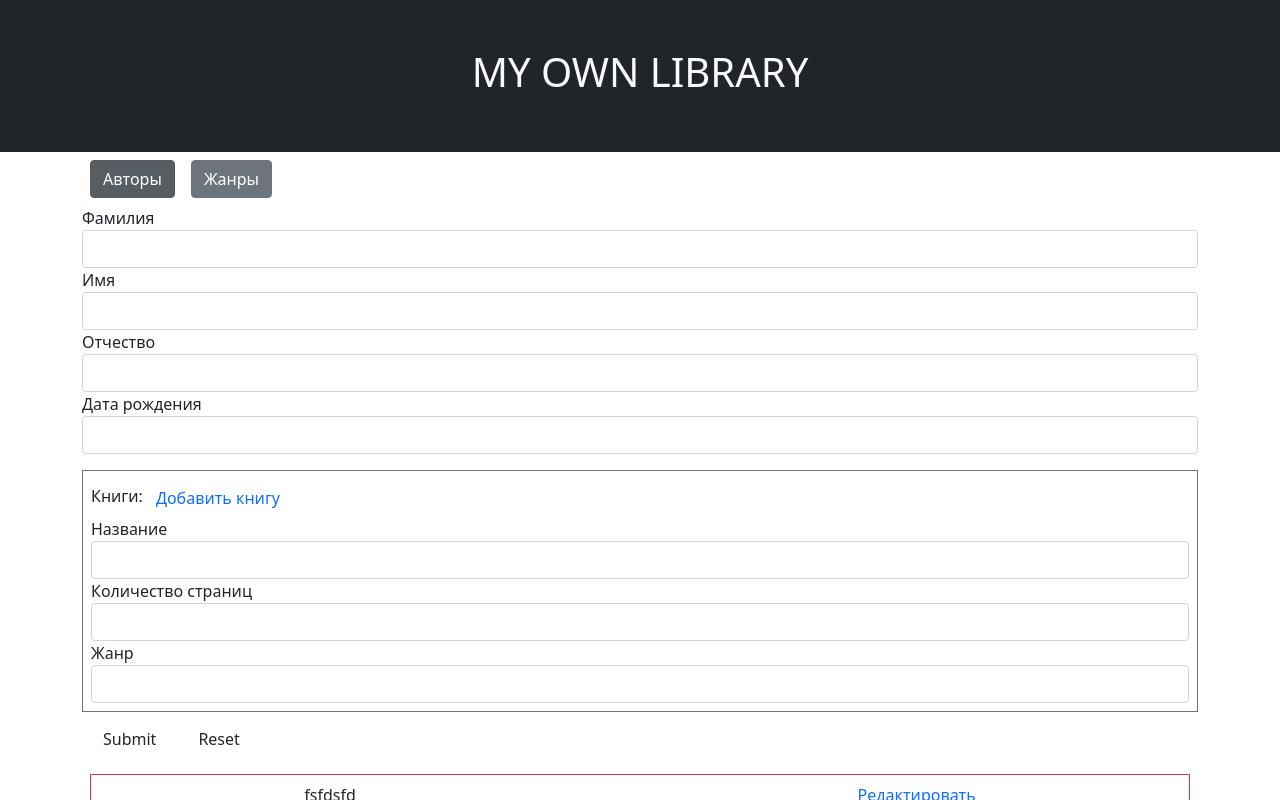
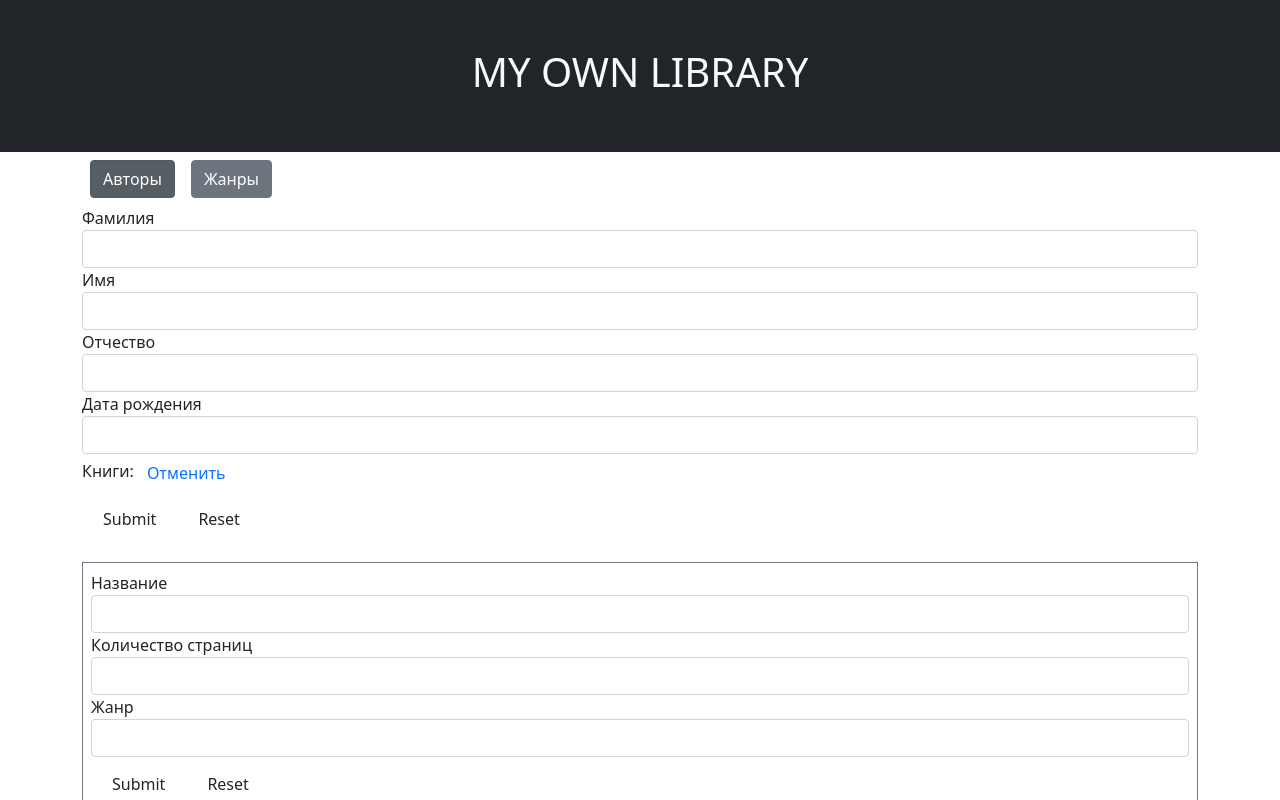
Before and after one commit to btcthirst/spa-v001, an Angular app: page /authors/add-author in a window 1280 px wide. Both pictures are taken after a click on the link "Добавить книгу". Shown: the top 800 px of the page. Built offline with nearby package versions, Linux system fonts and the light colour scheme.

Commit message:
fix add-author

```diff
--- a/src/app/add-author/add-author.component.html
+++ b/src/app/add-author/add-author.component.html
@@ -1,5 +1,5 @@
 <div class="conatiner">
-    <form novalidate [formGroup]="authorForm">
+    <form novalidate (ngSubmit)="onSubmit()" [formGroup]="authorForm">
         <div>
             <label for="surname">Фамилия</label>
             <input class="form-control" type="text" id="surname" formControlName="surname">
@@ -16,10 +16,18 @@
             <label for="bithDate">Дата рождения</label>
             <input class="form-control" type="text" id="bithDate" formControlName="bithDate">
         </div>
-        <fieldset class="border border-secondary p-2 mt-3" formGroupName="listBook">
         <div>
-                <label>Книги:</label><a class="btn link-primary" (click)="addBook()">Добавить книгу</a>
+            <label>Книги:</label>
+            <a *ngIf="!toggle" class="btn link-primary" (click)="toggler()">Добавить книгу</a>
+            <a *ngIf="toggle" class="btn link-primary" (click)="toggler()">Отменить</a>
          </div>
+
+        <div>
+            <input type="submit" class="btn m-2"> <input type="reset" class="btn m-2">
+        </div>
+    </form>
+    <form *ngIf="toggle" (ngSubmit)="addBook()" class="border border-secondary p-2 mt-3" [formGroup]="listBook">
+
 
         <div>
             <label for="title">Название</label>
@@ -33,10 +41,9 @@
             <label for="genres">Жанр</label>
             <input class="form-control" type="text" id="genres" formControlName="genres">
         </div>
-
-        </fieldset>
         <div>
-            <input type="submit" class="btn m-2"> <input type="reset" class="btn m-2">
+            <input class="btn m-2" type="submit" >
+            <input class="btn m-2" type="reset"  >
         </div>
     </form>
     <div>
--- a/src/app/add-author/add-author.component.ts
+++ b/src/app/add-author/add-author.component.ts
@@ -8,6 +8,7 @@ import { Book } from '../models/book';
   styleUrls: ['./add-author.component.css']
 })
 export class AddAuthorComponent implements OnInit {
+  toggle=false
   authorForm!: FormGroup
   firstName!:FormControl
   patronymic!:FormControl
@@ -28,7 +29,7 @@ export class AddAuthorComponent implements OnInit {
   }
   createControls(){
     this.firstName = new FormControl("", Validators.required);
-    this.patronymic = new FormControl("", Validators.required);
+    this.patronymic = new FormControl();
     this.surname = new FormControl("", Validators.required);
     this.bithDare = new FormControl("", Validators.required);
     this.title = new FormControl("", Validators.required);
@@ -46,7 +47,7 @@ export class AddAuthorComponent implements OnInit {
       firstName: this.firstName,
       patronymic:this.patronymic,
       bithDate: this.bithDare,
-      listBook: this.listBook
+      /* listBook: this.listBook */
     });
   }
   addBook(){
@@ -56,7 +57,19 @@ export class AddAuthorComponent implements OnInit {
 
       this.books.push(book)
       this.listBook.reset()
+      this.toggler()
     }
 
   }
+
+  onSubmit(){
+    if(this.authorForm.valid && this.books.length>0){
+      this.authorForm.value.listBook =this.books
+      console.log(this.authorForm.value)
+    }
+  }
+
+  toggler(){
+    this.toggle=!this.toggle
+  }
 }
--- a/src/app/add-genre/add-genre.component.ts
+++ b/src/app/add-genre/add-genre.component.ts
@@ -29,6 +29,10 @@ export class AddGenreComponent implements OnInit {
   }
 
   onSubmit(){
-    console.log("submit it")
+    if (this.addGenreForm.valid){
+      console.log("submit it")
+      this.addGenreForm.reset()
+    }
+
   }
 }
```
Lines whose indentation alone changed are shown as unchanged.
